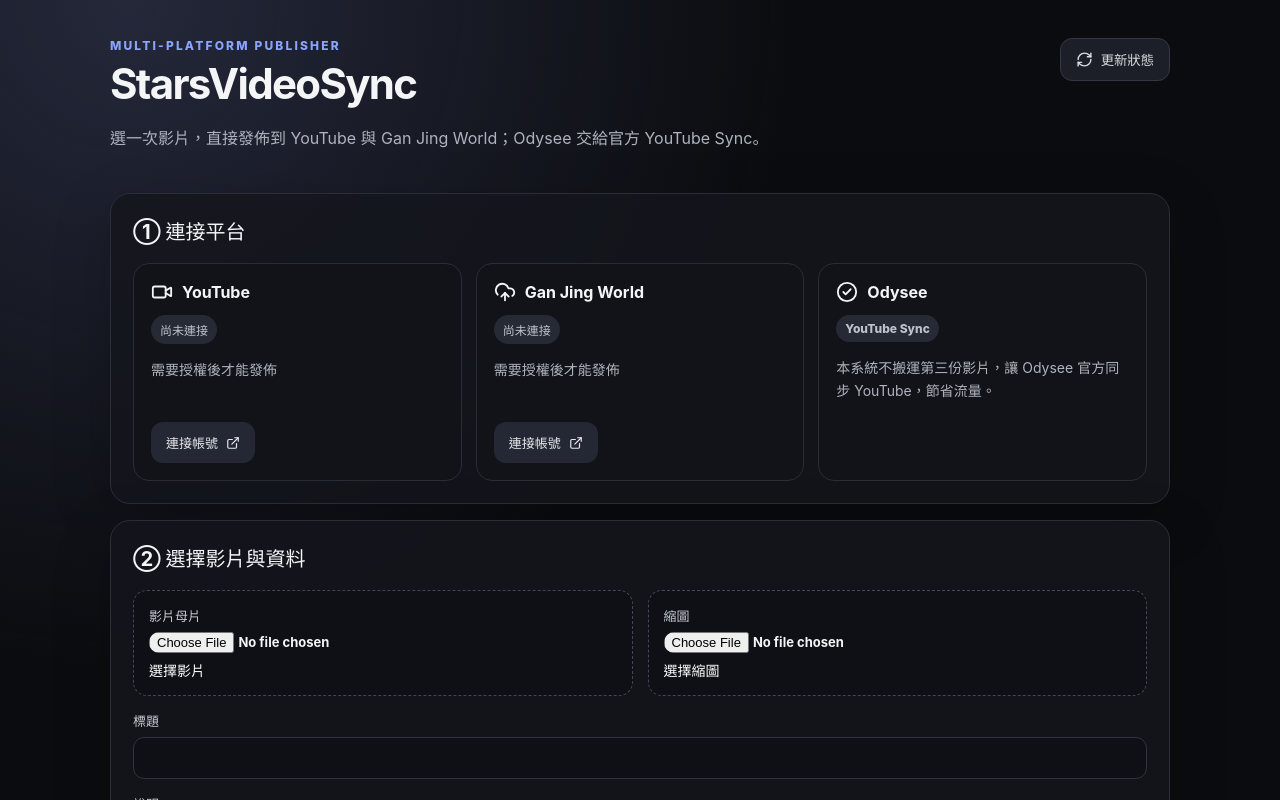
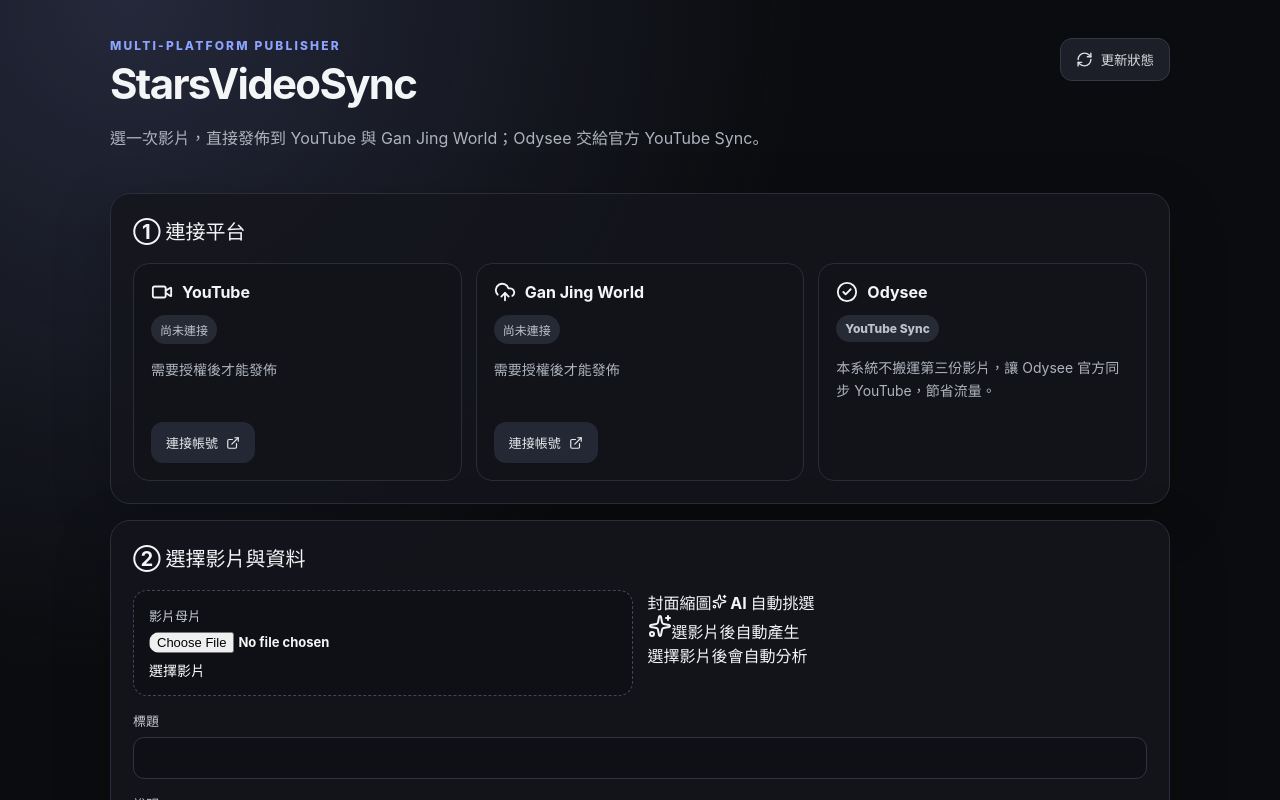
Before and after one commit to yukidu/starry-sync, a React (Vite) app: page / in a window 1280 px wide. Shown: the top 800 px of the page. Built offline with nearby package versions, Linux system fonts and the light colour scheme; no server answers.

Commit message:
v0.7：將手動縮圖改為 AI 自動挑選

```diff
--- a/src/App.tsx
+++ b/src/App.tsx
@@ -1,6 +1,7 @@
-import React, { useEffect, useMemo, useState } from 'react';
-import { CheckCircle2, Circle, CloudUpload, ExternalLink, LogIn, RefreshCw, Video } from 'lucide-react';
+import React, { useEffect, useMemo, useRef, useState } from 'react';
+import { CheckCircle2, Circle, CloudUpload, ExternalLink, LogIn, RefreshCw, Sparkles, Video } from 'lucide-react';
 import { api } from './api';
+import { extractThumbnailCandidates, renderThumbnailFile } from './thumbnail';
 import { uploadYoutubeFile, uploadYoutubeThumbnail } from './upload/youtube';
 import { uploadGjwPoster, uploadGjwVideo } from './upload/gjw';
 
@@ -12,6 +13,7 @@
 };
 
 type PlatformProgress = { state: 'idle'|'waiting'|'uploading'|'processing'|'done'|'error'; pct: number; message?: string; url?: string };
+type ThumbnailState = 'idle'|'extracting'|'ai'|'ready'|'fallback'|'error';
 
 const emptyProgress: PlatformProgress = { state: 'idle', pct: 0 };
 
@@ -19,6 +21,10 @@
   const [status, setStatus] = useState<Status | null>(null);
   const [video, setVideo] = useState<File | null>(null);
   const [thumbnail, setThumbnail] = useState<File | null>(null);
+  const [thumbnailPreview, setThumbnailPreview] = useState('');
+  const [thumbnailState, setThumbnailState] = useState<ThumbnailState>('idle');
+  const [thumbnailMessage, setThumbnailMessage] = useState('選擇影片後會自動分析');
+  const thumbnailJob = useRef(0);
   const [title, setTitle] = useState('');
   const [description, setDescription] = useState('');
   const [tags, setTags] = useState('');
@@ -34,14 +40,72 @@
 
   const refreshStatus = () => api<Status>('/api/status').then(setStatus).catch(() => setStatus({ authenticated:false, youtube:{connected:false}, gjw:{connected:false} }));
   useEffect(() => { refreshStatus(); }, []);
+  useEffect(() => () => { if (thumbnailPreview) URL.revokeObjectURL(thumbnailPreview); }, [thumbnailPreview]);
 
   const canPublish = useMemo(() => !!video && !!thumbnail && !!title.trim() && status?.youtube.connected && status?.gjw.connected && !busy, [video, thumbnail, title, status, busy]);
+  const thumbnailBusy = thumbnailState === 'extracting' || thumbnailState === 'ai';
 
   async function getYoutubeAccessToken() {
     return (await api<{ accessToken: string }>('/api/youtube/access-token')).accessToken;
   }
   async function getGjwUploadToken() {
     return (await api<{ uploadToken: string }>('/api/gjw/upload-token')).uploadToken;
+  }
+
+  async function analyzeThumbnail(file: File) {
+    const job = ++thumbnailJob.current;
+    setThumbnail(null);
+    setThumbnailState('extracting');
+    setThumbnailMessage('正在從影片擷取候選畫面…');
+    try {
+      const candidates = await extractThumbnailCandidates(file, 12);
+      if (job !== thumbnailJob.current) return;
+      const shortlist = [...candidates].sort((a, b) => b.localScore - a.localScore).slice(0, 4);
+      if (!shortlist.length) throw new Error('影片中找不到可用畫面');
+
+      let winner = shortlist[0];
+      let usedAi = false;
+      setThumbnailState('ai');
+      setThumbnailMessage('Cloudflare AI 正在挑選最適合的封面…');
+      try {
+        const selected = await api<{ index: number; scores: number[]; confidence?: number }>('/api/thumbnail/select', {
+          method: 'POST',
+          body: JSON.stringify({ frames: shortlist.map(frame => ({ image: frame.preview, at: frame.at })) }),
+        });
+        if (Number.isInteger(selected.index) && selected.index >= 0 && selected.index < shortlist.length) {
+          winner = shortlist[selected.index];
+          usedAi = true;
+        }
+      } catch (aiError) {
+        console.warn('Cloudflare AI thumbnail selection failed; using local fallback.', aiError);
+      }
+
+      if (job !== thumbnailJob.current) return;
+      const fileOut = await renderThumbnailFile(file, winner.at);
+      if (job !== thumbnailJob.current) return;
+      setThumbnail(fileOut);
+      setThumbnailPreview(URL.createObjectURL(fileOut));
+      setThumbnailState(usedAi ? 'ready' : 'fallback');
+      setThumbnailMessage(usedAi ? 'AI 已自動選好封面，可直接發布' : 'AI 暫時不可用，已自動使用本機評分最佳畫面');
+    } catch (error) {
+      if (job !== thumbnailJob.current) return;
+      setThumbnail(null);
+      setThumbnailState('error');
+      setThumbnailMessage(error instanceof Error ? error.message : '自動產生封面失敗');
+    }
+  }
+
+  async function handleVideoSelection(file: File | null) {
+    thumbnailJob.current++;
+    setVideo(file);
+    setThumbnail(null);
+    setThumbnailPreview('');
+    if (!file) {
+      setThumbnailState('idle');
+      setThumbnailMessage('選擇影片後會自動分析');
+      return;
+    }
+    await analyzeThumbnail(file);
   }
 
   async function publish() {
@@ -80,7 +144,7 @@
     const gjwTask = (async () => {
       try {
         const uploadToken = await getGjwUploadToken();
-        setGjw({ state:'uploading', pct:1, message:'上傳縮圖' });
+        setGjw({ state:'uploading', pct:1, message:'上傳 AI 自動封面' });
         const poster = await uploadGjwPoster(thumbnail, uploadToken);
         const created = await api<{ contentId:string; channelId:string }>('/api/gjw/create-video', {
           method:'POST', body: JSON.stringify({ ...metadata, ...poster })
@@ -131,8 +195,12 @@
     <section className="panel">
       <h2>② 選擇影片與資料</h2>
       <div className="form-grid">
-        <label className="filebox"><span>影片母片</span><input type="file" accept="video/*" onChange={e=>setVideo(e.target.files?.[0]||null)}/><b>{video ? `${video.name} · ${(video.size/1024/1024).toFixed(1)} MB` : '選擇影片'}</b></label>
-        <label className="filebox"><span>縮圖</span><input type="file" accept="image/*" onChange={e=>setThumbnail(e.target.files?.[0]||null)}/><b>{thumbnail?.name || '選擇縮圖'}</b></label>
+        <label className="filebox"><span>影片母片</span><input type="file" accept="video/*" onChange={e=>void handleVideoSelection(e.target.files?.[0]||null)}/><b>{video ? `${video.name} · ${(video.size/1024/1024).toFixed(1)} MB` : '選擇影片'}</b></label>
+        <div className={`thumbnail-auto ${thumbnailState}`}>
+          <div className="thumbnail-title"><span>封面縮圖</span><b><Sparkles size={15}/> AI 自動挑選</b></div>
+          {thumbnailPreview ? <img className="thumbnail-preview" src={thumbnailPreview} alt="AI 自動挑選封面"/> : <div className="thumbnail-empty"><Sparkles size={24}/><span>{thumbnailBusy ? '分析中…' : '選影片後自動產生'}</span></div>}
+          <div className="thumbnail-meta"><span>{thumbnailMessage}</span>{video && <button type="button" className="small-button" disabled={thumbnailBusy || busy} onClick={()=>void analyzeThumbnail(video)}>重新分析</button>}</div>
+        </div>
         <label className="wide">標題<input value={title} onChange={e=>setTitle(e.target.value)} maxLength={100}/></label>
         <label className="wide">說明<textarea value={description} onChange={e=>setDescription(e.target.value)} rows={5}/></label>
         <label className="wide">標籤（用逗號分隔）<input value={tags} onChange={e=>setTags(e.target.value)} placeholder="繁星回聲, 學習, 分享"/></label>
@@ -145,12 +213,12 @@
     </section>
 
     <section className="panel">
-      <div className="publish-head"><h2>③ 一鍵發佈</h2><button className="primary" disabled={!canPublish} onClick={publish}>{busy ? '正在發佈…' : '發布到所有平台'}</button></div>
+      <div className="publish-head"><h2>③ 一鍵發佈</h2><button className="primary" disabled={!canPublish} onClick={publish}>{busy ? '正在發佈…' : thumbnailBusy ? '正在挑選封面…' : '發布到所有平台'}</button></div>
       {!status?.authenticated && <div className="notice"><LogIn size={18}/>第一次使用請先連接 YouTube；只有指定管理員帳號可以操作。</div>}
       <Progress name="YouTube" data={yt}/><Progress name="Gan Jing World" data={gjw}/><Progress name="Odysee" data={odysee}/>
     </section>
 
-    <footer>影片檔本體不經過 StarsVideoSync 的 Cloudflare Worker；Worker 只處理授權、少量 metadata 與工作狀態。</footer>
+    <footer>影片檔本體不經過 StarsVideoSync 的 Cloudflare Worker；自動封面只會把最多 4 張低解析候選畫面交給 Workers AI 判斷，最後縮圖仍在你的瀏覽器產生。</footer>
   </main>
 }
 
```
